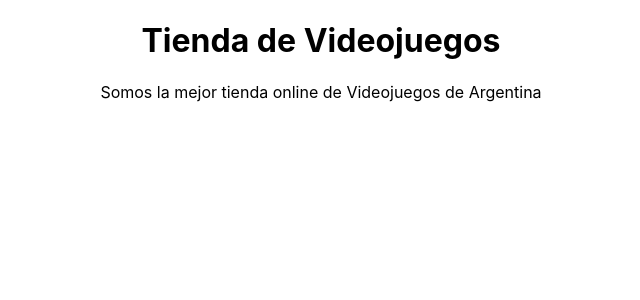
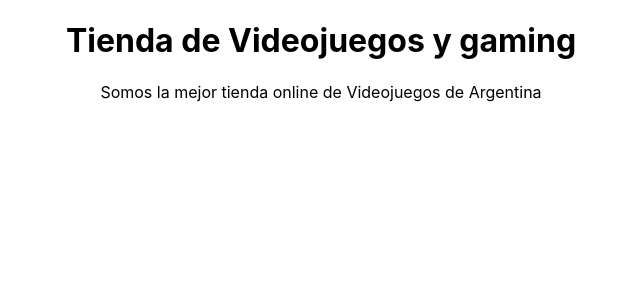
Before and after one commit to gerorajoy21/React-Coderhouse, a React (Create React App) app: page / in a window 1280 px wide. Shown: the top 300 px of the page, without its empty margins (319-959 px from the left). Built offline with nearby package versions, Linux system fonts and the light colour scheme.

Commit message:
cambio de titulo

```diff
--- a/src/App.js
+++ b/src/App.js
@@ -4,7 +4,7 @@ import './App.css';
 function App() {
   return (
     <div className="App">
-      <h1>Tienda de Videojuegos</h1>
+      <h1>Tienda de Videojuegos y gaming</h1>
       <p>Somos la mejor tienda online de Videojuegos de Argentina</p>
     </div>
   );
```
